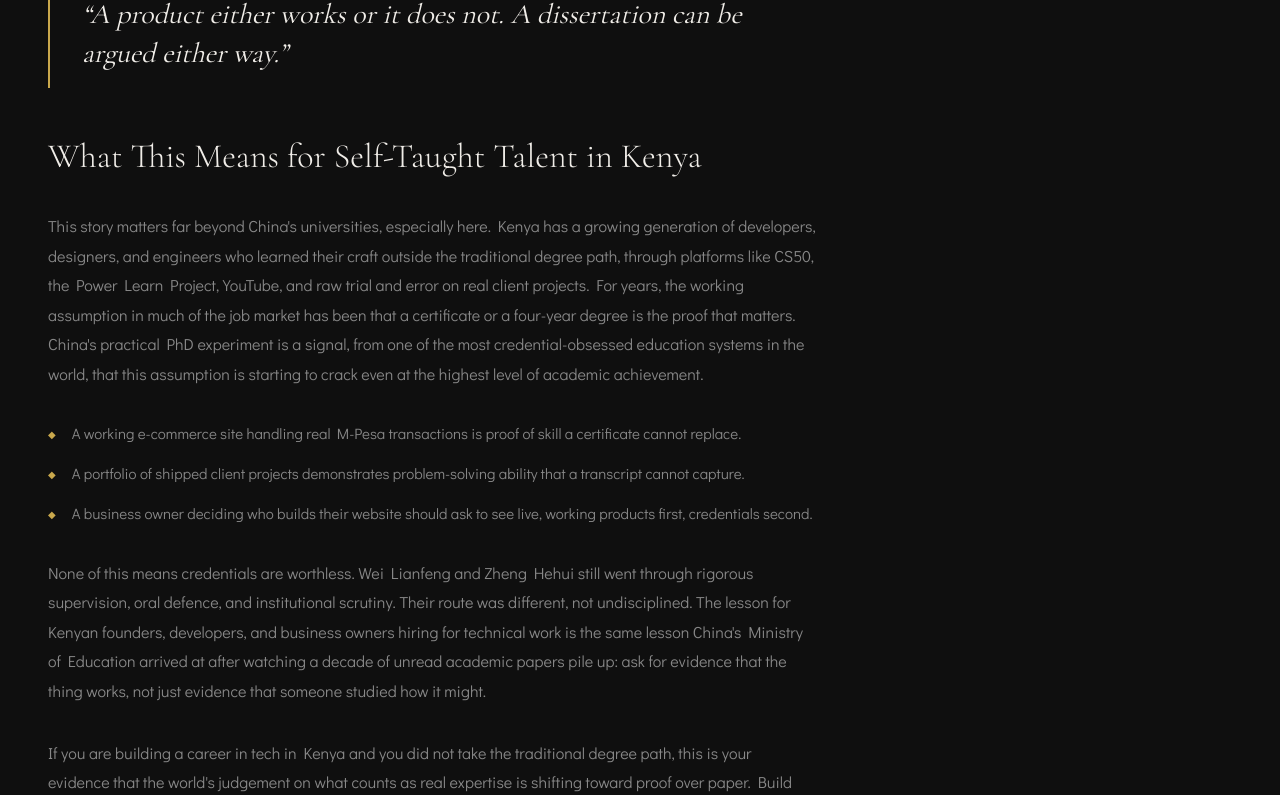
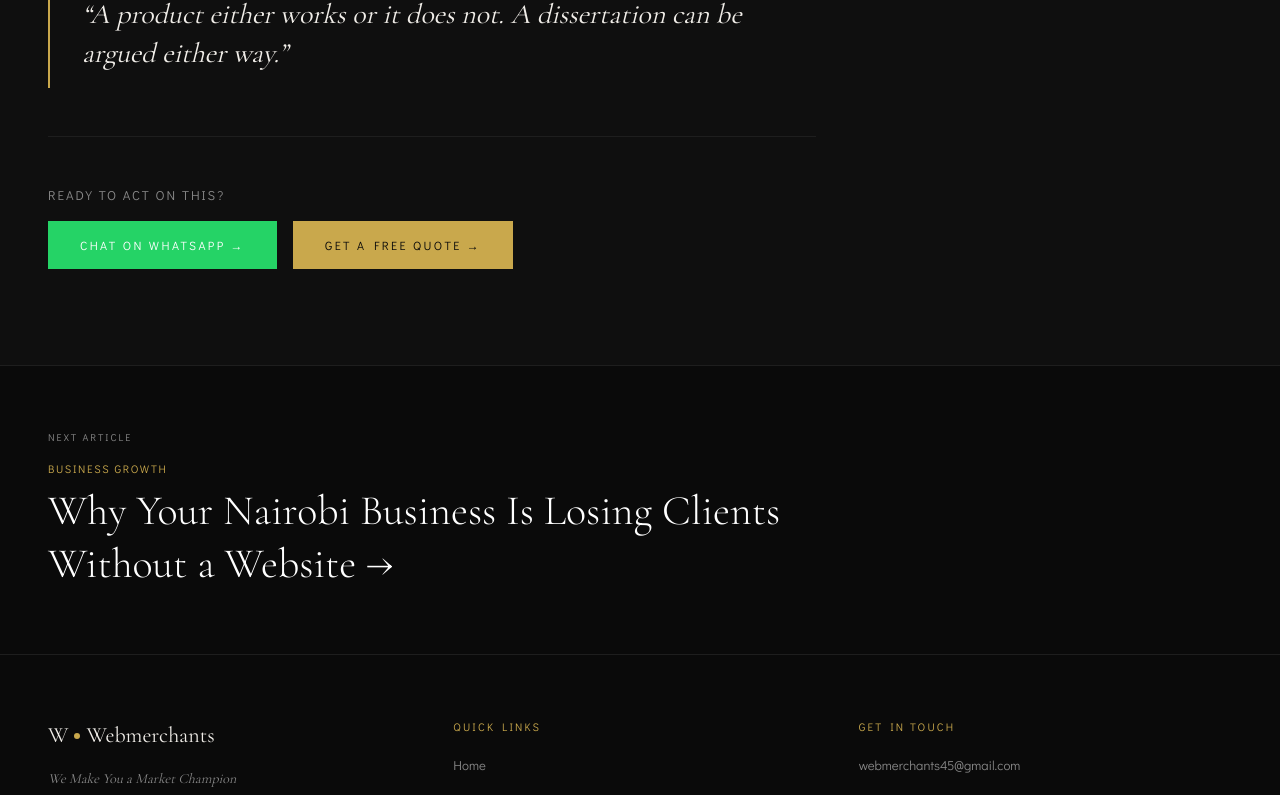
Before and after one commit to PhilipOndieki/webmerchants, a Next.js app: page /blog/china-practical-phd-build-dont-write in a window 1280 px wide. Shown: the part 2135-2930 px from the top of the page. Built offline with nearby package versions, Linux system fonts and the light colour scheme.

Commit message:
blog changes

```diff
--- a/data/blogContent.ts
+++ b/data/blogContent.ts
@@ -810,18 +810,6 @@ export const blogArticles: BlogArticle[] = [
         type: 'paragraph',
         text: 'It is worth sitting with the fact that HaloBraid did not raise its funding by chasing whatever venture capital found fashionable that quarter. It raised money by solving a problem so large and so well documented that investors could not ignore the math: eight billion hours, a client base that spends heavily on hair care, and zero existing competitors solving the physical strain problem at scale. The 7,000 salons on the waiting list did not sign up because of clever marketing. They signed up because every stylist among them has felt exactly the strain HaloBraid is built to reduce.',
       },
-      {
-        type: 'heading',
-        text: 'What This Means If You Are Building Something in Kenya',
-      },
-      {
-        type: 'paragraph',
-        text: 'You do not need a robotics lab or a Harvard engineering degree to apply the actual lesson here. You need to look, with real seriousness, at the repetitive, painful, unglamorous parts of an industry you understand well, and ask why nobody has fixed it yet. Salons, boda boda logistics, market vendor bookkeeping, matatu sacco payments, small farm produce sales — every one of these has its own version of the four-day braiding chair. The founders who win are rarely the ones with the fanciest technology. They are the ones who sat in the chair long enough to actually feel the problem.',
-      },
-      {
-        type: 'paragraph',
-        text: 'The other lesson is patience with credibility. Ogunbiyi did not launch HaloBraid as a rushed side project. She built it over years, protected the trust of the stylists she needed on her side, and let the product speak before the marketing did. Whatever you are building, whether it is a physical product or simply a website that represents your business online, the same rule holds: solve a real, deeply felt problem, respect the people already doing the work, and the credibility follows the substance. It rarely works the other way around.',
-      },
     ],
   },
   {
@@ -871,30 +859,6 @@ export const blogArticles: BlogArticle[] = [
         type: 'quote',
         text: 'A product either works or it does not. A dissertation can be argued either way.',
       },
-      {
-        type: 'heading',
-        text: 'What This Means for Self-Taught Talent in Kenya',
-      },
-      {
-        type: 'paragraph',
-        text: 'This story matters far beyond China\'s universities, especially here. Kenya has a growing generation of developers, designers, and engineers who learned their craft outside the traditional degree path, through platforms like CS50, the Power Learn Project, YouTube, and raw trial and error on real client projects. For years, the working assumption in much of the job market has been that a certificate or a four-year degree is the proof that matters. China\'s practical PhD experiment is a signal, from one of the most credential-obsessed education systems in the world, that this assumption is starting to crack even at the highest level of academic achievement.',
-      },
-      {
-        type: 'list',
-        items: [
-          'A working e-commerce site handling real M-Pesa transactions is proof of skill a certificate cannot replace.',
-          'A portfolio of shipped client projects demonstrates problem-solving ability that a transcript cannot capture.',
-          'A business owner deciding who builds their website should ask to see live, working products first, credentials second.',
-        ],
-      },
-      {
-        type: 'paragraph',
-        text: 'None of this means credentials are worthless. Wei Lianfeng and Zheng Hehui still went through rigorous supervision, oral defence, and institutional scrutiny. Their route was different, not undisciplined. The lesson for Kenyan founders, developers, and business owners hiring for technical work is the same lesson China\'s Ministry of Education arrived at after watching a decade of unread academic papers pile up: ask for evidence that the thing works, not just evidence that someone studied how it might.',
-      },
-      {
-        type: 'paragraph',
-        text: 'If you are building a career in tech in Kenya and you did not take the traditional degree path, this is your evidence that the world\'s judgement on what counts as real expertise is shifting toward proof over paper. Build the working thing. Let it hold up the bridge.',
-      },
     ],
   },
 ]
```
